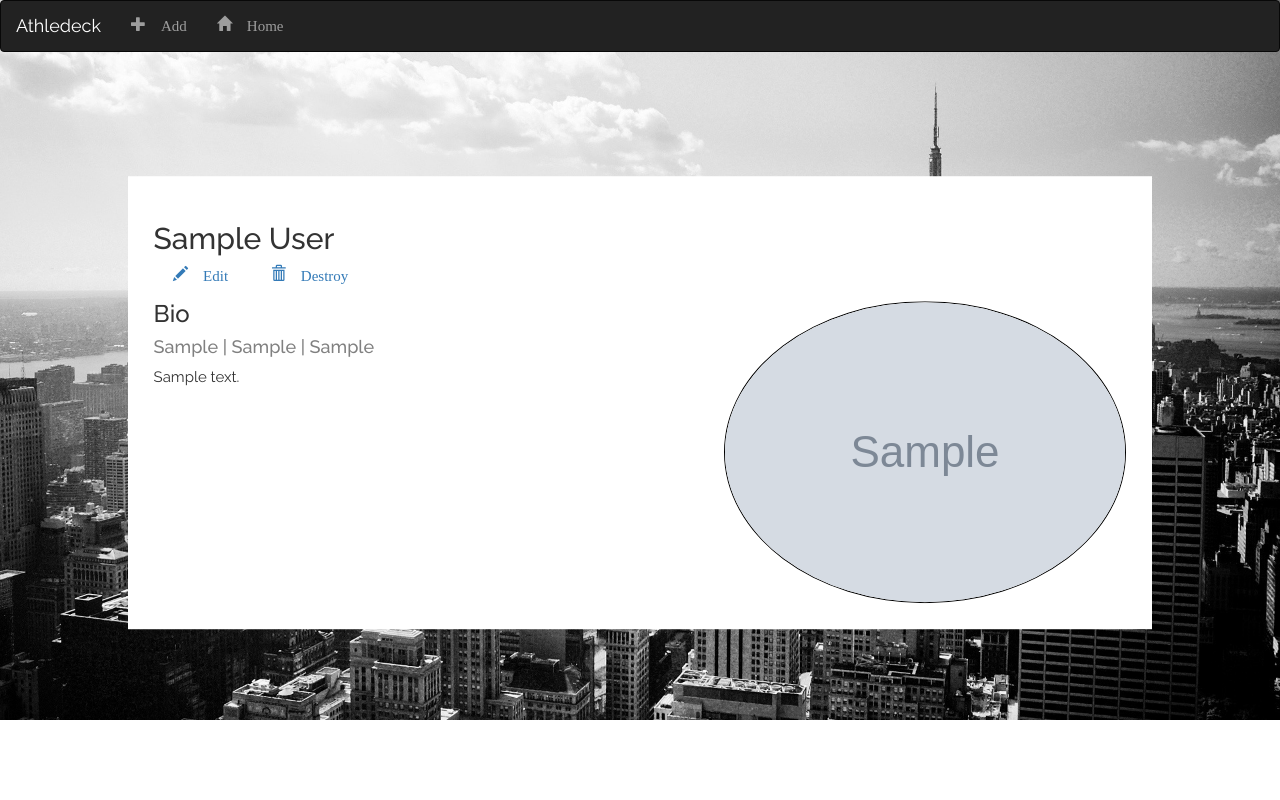
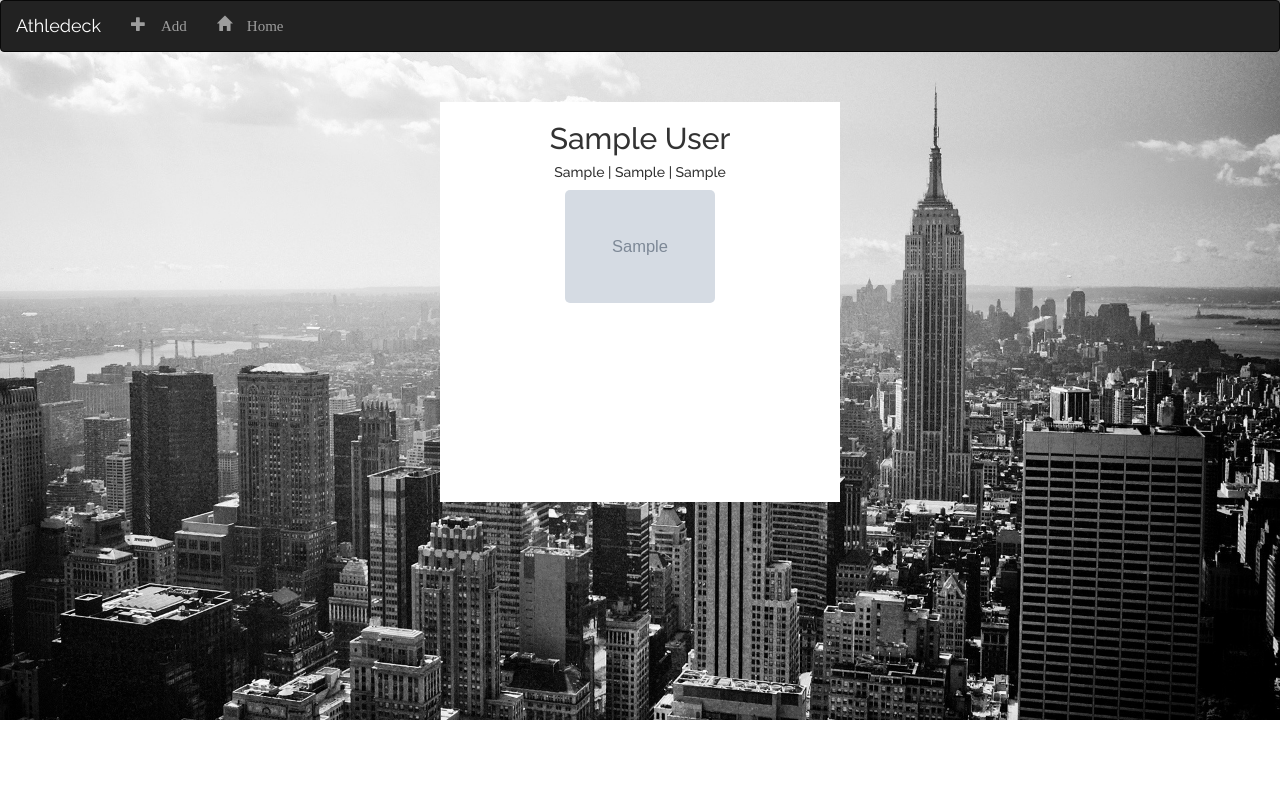
Before and after one commit to jdibiccari/athledeck, a Django app: page /athlete/1/ in a window 1280 px wide. Run offline with Django 3.2, Linux system fonts and the light colour scheme; tables that the repository leaves empty hold one stand-in row (values such as "Sample post"); grey boxes marked "Sample" are stand-in pictures; some libraries are stand-ins or nearby versions.

Commit message:
card flip

```diff
--- a/athledeck/models.py
+++ b/athledeck/models.py
@@ -7,7 +7,7 @@ class Athlete(models.Model):
   sport = models.CharField(max_length = 140)
   league = models.CharField(max_length = 140)
   team = models.CharField(max_length = 140)
-  image = models.ImageField(upload_to='images/', default='/static/images/no-image.png')
+  image = models.ImageField(upload_to='images/%Y%m%d', default='/static/images/no-image.png')
 
   def __str__(self):
     return "%s %s" % (str(self.first_name), str(self.last_name))
--- a/athledeck/templates/athletes/edit.html
+++ b/athledeck/templates/athletes/edit.html
@@ -2,7 +2,7 @@
 
 {% block content %}
 <div class="form-wrapper vertical-align">
-  <form method="POST" class="form" role="form">{% csrf_token %}
+  <form method="POST" class="form" role="form" enctype="multipart/form-data">{% csrf_token %}
     <div class="form-group">
     {{form}}
   </div>
--- a/athledeck/templates/athletes/show.html
+++ b/athledeck/templates/athletes/show.html
@@ -1,19 +1,18 @@
 {% extends 'athletes/base.html' %}
 
 {% block content %}
-  <div class="wrapper vertical-align">
-    <h2>{{athlete}}</h2>
-    <div class="detail-menu">
-      <a href="{% url 'athlete_edit' pk=athlete.pk %}"><span class="glyphicon glyphicon-pencil"> Edit</span></a>
-      <a href="{% url 'athlete_destroy' pk=athlete.pk %}"><span class="glyphicon glyphicon-trash"> Destroy</span></a>
+
+    <div class="flip">
+        <div class="card">
+            <div class="face front">
+                <h2>{{athlete}}</h2>
+                <h5>{{athlete.sport}} | {{athlete.league}} | {{athlete.team}}</h5>
+                <div class="avatar"><img src="{{athlete.image}}" width="150px"></div>
+            </div>
+            <div class="face back">
+                <div class="bio vertical-align">{{athlete.bio}}</div>
+            </div>
+        </div>
     </div>
-    <div class="media">
-      <div class="avatar pull-right"><img src="{{athlete.image}}"></div>
-      <div class="bio media-body">
-        <h3 class="media-heading">Bio</h3>
-        <h4 class="tags">{{athlete.sport}} | {{athlete.league}} | {{athlete.team}}</h4>
-        {{athlete.bio}}
-      </div>
-    </div>
-  </div>
+
 {% endblock %}
--- a/athledeck/views.py
+++ b/athledeck/views.py
@@ -27,7 +27,7 @@ def show(request, pk):
 
 def new(request):
   if request.method == "POST":
-    form = AthleteForm(request.POST)
+    form = AthleteForm(request.POST, request.FILES)
     if form.is_valid():
       athlete = form.save()
       return redirect('athledeck.views.show', pk=athlete.pk)
@@ -38,7 +38,7 @@ def new(request):
 def edit(request, pk):
   athlete = get_object_or_404(Athlete, pk=pk)
   if request.method == "POST":
-    form = AthleteForm(request.POST, instance=athlete)
+    form = AthleteForm(request.POST, request.FILES, instance=athlete)
     if form.is_valid():
       athlete =form.save()
       return redirect('athledeck.views.show', pk=athlete.pk)
--- a/static/css/athledeck.css
+++ b/static/css/athledeck.css
@@ -39,7 +39,7 @@ form label {
   margin: 0 auto;
   background: white;
   padding: 2%;
-  width: 80%;
+  width: 35%;
 }
 
 .media img{
@@ -71,3 +71,51 @@ form label {
 .detail-menu a {
   padding: 2%;
 }
+
+.avatar img {
+  border-radius: 5px;
+}
+
+.bio {
+  padding: 30px;
+}
+
+/*Flip adapted from: http://jsfiddle.net/nicooprat/GDdtS/*/
+.flip {
+  -webkit-perspective: 800;
+  width: 400px;
+  height: 400px;
+  position: relative;
+  margin: 50px auto;
+}
+.flip .card.flipped {
+  -webkit-transform: rotatey(-180deg);
+}
+.flip .card {
+  width: 100%;
+  height: 100%;
+  -webkit-transform-style: preserve-3d;
+  -webkit-transition: 0.5s;
+}
+.flip .card .face {
+  width: 100%;
+  height: 100%;
+  position: absolute;
+  -webkit-backface-visibility: hidden ;
+  z-index: 2;
+    text-align: center;
+
+}
+.flip .card .front {
+  position: absolute;
+  z-index: 1;
+  background: white;
+  cursor: pointer;
+}
+.flip .card .back {
+  -webkit-transform: rotatey(-180deg);
+    background: blue;
+    background: white;
+    color: black;
+    cursor: pointer;
+}
--- a/static/js/athledeck.js
+++ b/static/js/athledeck.js
@@ -9,4 +9,8 @@ $(document).ready(function() {
 
   highlight();
 
+  $('.flip').on('click', function(){
+    $('.card').toggleClass('flipped');
+  });
+
 });
--- a/thsite/urls.py
+++ b/thsite/urls.py
@@ -1,5 +1,7 @@
 from django.conf.urls import patterns, include, url
 from django.contrib import admin
+from django.conf.urls.static import static
+from django.conf import settings
 
 urlpatterns = patterns('',
     url(r'^admin/', include(admin.site.urls)),
```
Also changed, not shown: athledeck/forms.py (+8 -6 lines), thsite/settings.py (+9 -0 lines), athledeck/migrations/0004_auto_20141019_2212.py (added), athledeck/migrations/0005_auto_20141020_1345.py (added), athledeck/migrations/0006_auto_20141020_1353.py (added).
